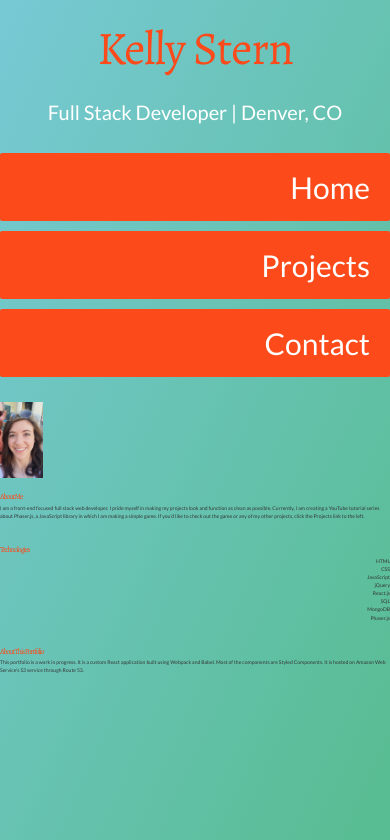
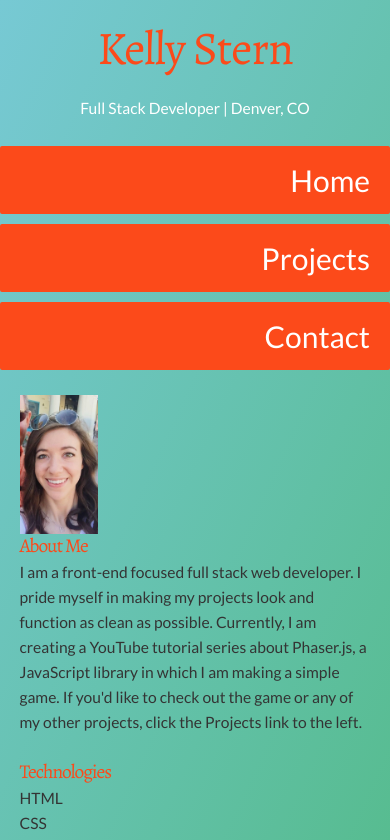
Before and after one commit to kmstern4/react-portfolio, a React app: page / in a window 390 px wide. Shown: the top 840 px of the page. Built offline with nearby package versions, Linux system fonts and the light colour scheme.

Commit message:
mobile styling for About Me on About page

```diff
--- a/src/App.js
+++ b/src/App.js
@@ -4,6 +4,7 @@ import MediaQuery from 'react-responsive';
 import Header from './components/Header';
 import SideNav from './components/SideNav';
 import Home from './components/pages/Home';
+import MobileHome from './components/pages/MobileHome';
 import Contact from './components/pages/Contact';
 import Projects from './components/pages/Projects';
 import Row from './components/grid/Row';
@@ -41,7 +42,7 @@ class App extends Component {
                     </Row>
                     <Row>
                         <Column size='twelve'>
-                            <Route exact path='/' component={Home} />
+                            <Route exact path='/' component={MobileHome} />
                             <Route exact path='/contact' component={Contact} />
                             <Route exact path='/projects' component={Projects} />
                         </Column>
--- a/src/components/pages/MobileHome.js
+++ b/src/components/pages/MobileHome.js
@@ -0,0 +1,44 @@
+import React from 'react';
+import { TechList, TechItem } from '../styledComponents/StyledTech';
+import StyledImage from '../styledComponents/StyledImage';
+import StyledAbout from '../styledComponents/StyledAbout';
+import StyledTitle from '../styledComponents/StyledTitle';
+
+const MobileHome = () => {
+    return <>
+        <StyledImage src='assets/me.jpg' alt='Kelly Stern' />
+        <StyledTitle>About Me</StyledTitle>
+        <StyledAbout>I am a front-end focused full stack web developer. I pride myself in making my projects look and function as clean as possible. Currently, I am creating a YouTube tutorial series about Phaser.js, a JavaScript library in which I am making a simple game. If you'd like to check out the game or any of my other projects, click the Projects link to the left.</StyledAbout>
+        <StyledTitle>
+            Technologies
+        </StyledTitle>
+        <TechList>
+            <TechItem>
+                HTML
+            </TechItem>
+            <TechItem>
+                CSS
+            </TechItem>
+            <TechItem>
+                JavaScript
+            </TechItem>
+            <TechItem>
+                jQuery
+            </TechItem>
+            <TechItem>
+                React.js
+            </TechItem>
+            <TechItem>
+                SQL
+            </TechItem>
+            <TechItem>
+                MongoDB
+            </TechItem>
+            <TechItem>
+                Phaser.js
+            </TechItem>
+        </TechList>
+    </>
+};
+
+export default MobileHome;
--- a/src/components/styledComponents/StyledAbout.js
+++ b/src/components/styledComponents/StyledAbout.js
@@ -1,7 +1,14 @@
 import styled, { css } from 'styled-components';
 
 const StyledAbout = styled.p`
-    font-size: 1.3vw;
+    font-size: 4vw;
+    margin-right: 5vw;
+    margin-left: 5vw;
+
+    @media (min-width: 550px) {
+        font-size: 1.3vw;
+        margin-right: 0px;
+    }
 `;
 
 export default StyledAbout;
--- a/src/components/styledComponents/StyledHeader.js
+++ b/src/components/styledComponents/StyledHeader.js
@@ -9,6 +9,7 @@ const StyledHeader = styled.h1`
 
     @media (min-width: 550px) {
         font-size: 6vw;
+        margin-bottom: 0px;
     }
 `;
 
--- a/src/components/styledComponents/StyledImage.js
+++ b/src/components/styledComponents/StyledImage.js
@@ -1,8 +1,18 @@
 import styled, { css } from 'styled-components';
 
 const StyledImage = styled.img`
-    width: 11vw;
-    margin-bottom: 2vw;
+    width: 20vw;
+    float: left;
+    margin-left: 5vw;
+    margin-right: 5vw;
+
+    @media (min-width: 550px) {
+        float: none;
+        width: 11vw;
+        margin-bottom: 2vw;
+        margin-left: 0vw;
+        margin-right: 5vw;
+    }
 `;
 
 export default StyledImage;
--- a/src/components/styledComponents/StyledMenu.js
+++ b/src/components/styledComponents/StyledMenu.js
@@ -6,7 +6,7 @@ const StyledMenu = styled.div`
     text-align: center;
     width: 100vw;
     font-size: 6vw;
-    margin-bottom: 0px;
+    margin-bottom: 5vw;
     padding-top: 3vw;
     padding-bottom: 3vw;
 `;
--- a/src/components/styledComponents/StyledSubheader.js
+++ b/src/components/styledComponents/StyledSubheader.js
@@ -3,7 +3,13 @@ import styled, { css } from 'styled-components';
 const StyledSubheader = styled.p`
     color: #ffffff;
     text-align: center;
-    font-size: 2rem;
+    font-size: 4vw;
+
+    @media (min-width: 550px) {
+        font-size: 2vw;
+        margin-bottom: 3vw;
+    }
+
 `;
 
 export default StyledSubheader;
--- a/src/components/styledComponents/StyledTech.js
+++ b/src/components/styledComponents/StyledTech.js
@@ -5,7 +5,13 @@ export const TechList = styled.ul`
 `;
 
 export const TechItem = styled.li`
-    font-size: 1.3vw;
-    text-align: right;
+    font-size: 4vw;
     margin-bottom: 0px;
+    margin-left: 5vw;
+
+    @media (min-width: 550px) {
+        font-size: 1.3vw;
+        text-align: right;
+        margin-left: 0px;
+    }
 `;
--- a/src/components/styledComponents/StyledTitle.js
+++ b/src/components/styledComponents/StyledTitle.js
@@ -2,9 +2,14 @@ import styled, { css } from 'styled-components';
 
 const StyledTitle = styled.h2`
     font-family: 'Alegreya', serif;
-    font-size: 2vw;
+    font-size: 5vw;
     color: #fc4a1a;
-    margin-bottom: 2px;
+    margin-bottom: 0.5vw;
+    margin-left: 5vw;
+
+    @media (min-width: 550px) {
+        font-size: 2vw;
+    }
 `;
 
 export default StyledTitle;
```
